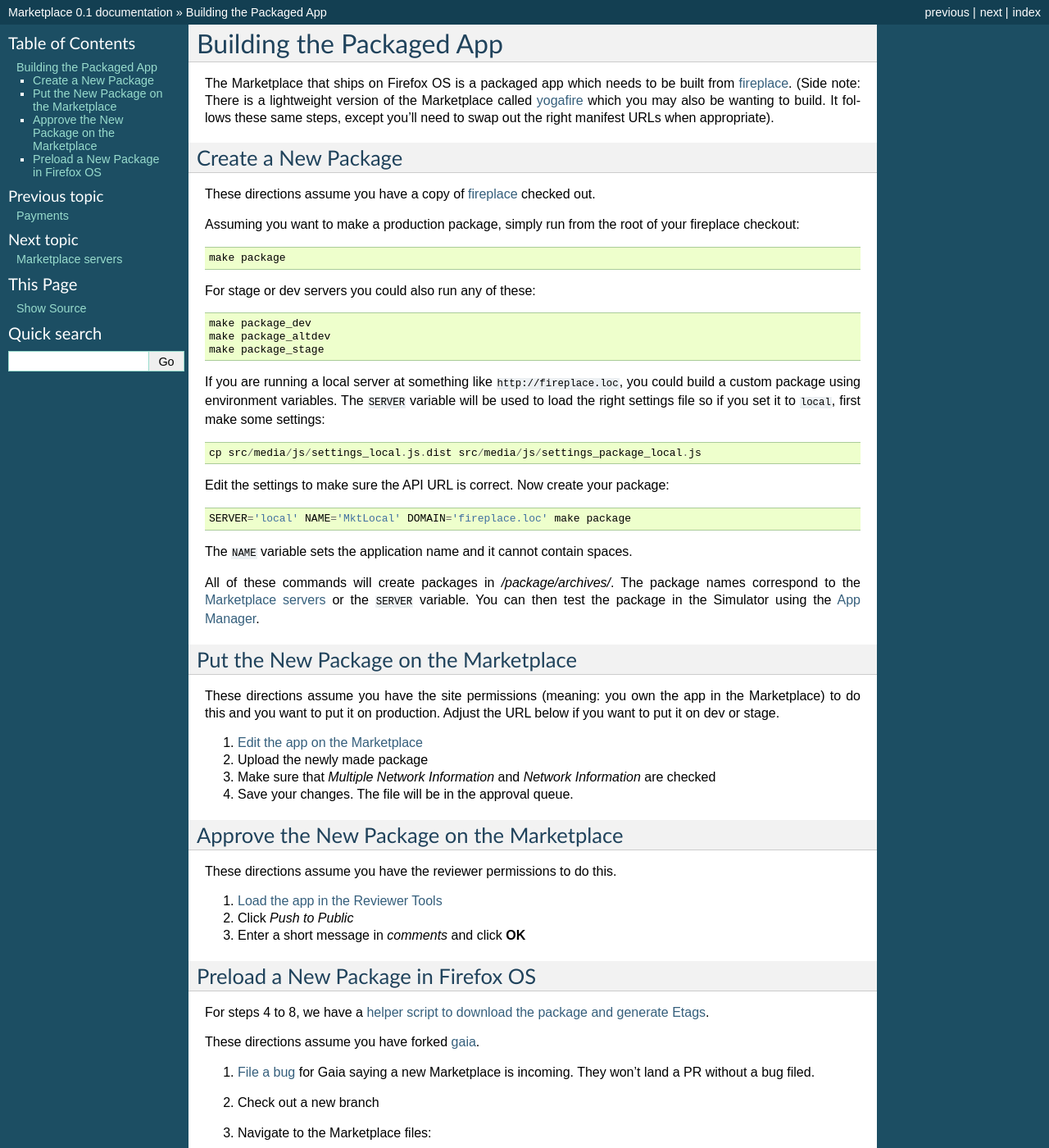
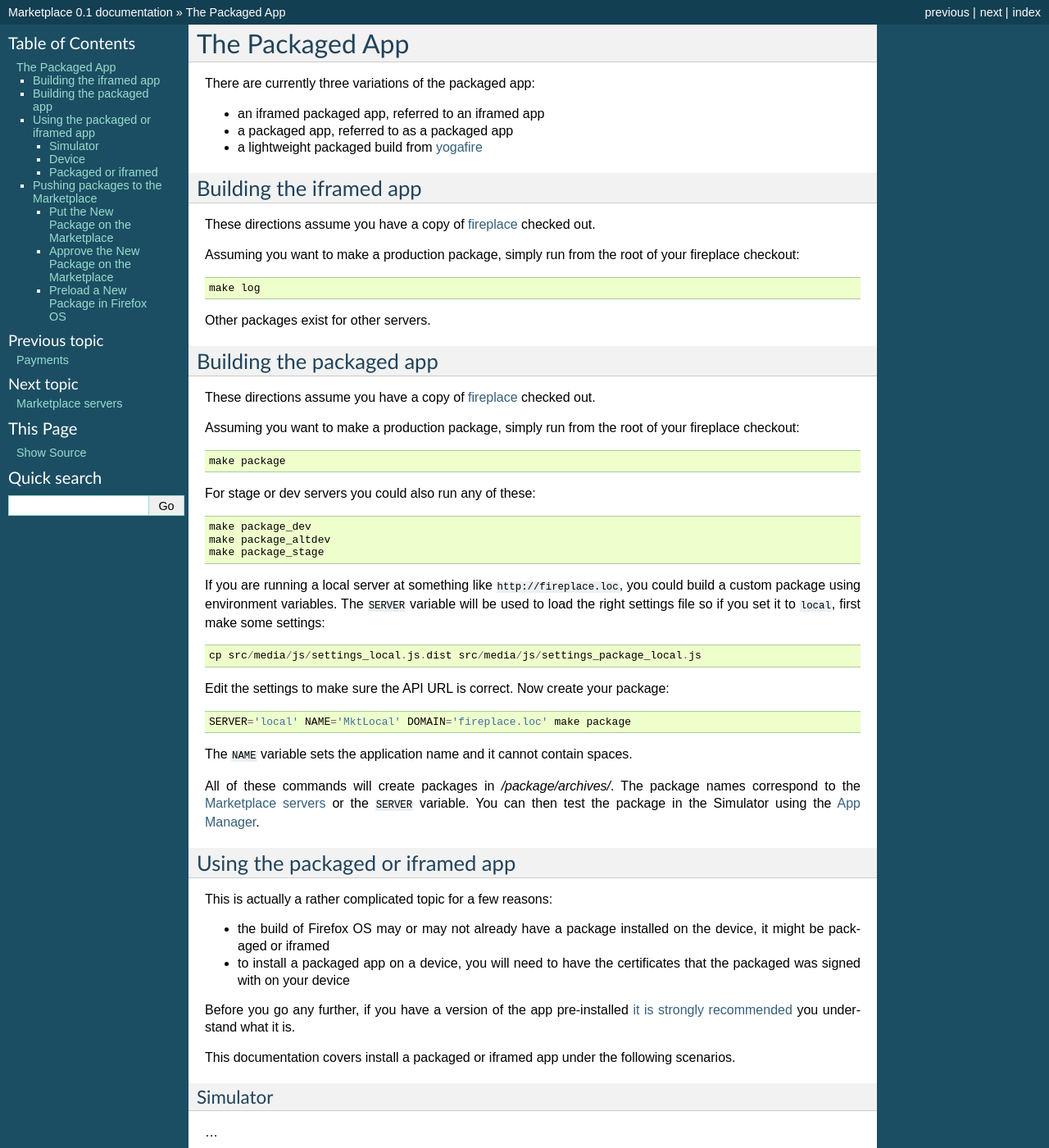
Before and after one commit to mozilla/marketplace-docs, a Sphinx documentation site: the page built from docs/topics/package.rst, in a window 1280 px wide and 1400 px high. Shown: the whole window at 82% size. Built offline with Sphinx 7.4.7, drawn with Linux system fonts in a browser that asks for light colours; some of the changed text lies outside the part shown.

Commit message:
an attempt at starting how to install the package

```diff
--- a/docs/topics/package.rst
+++ b/docs/topics/package.rst
@@ -1,18 +1,31 @@
 .. _package:
 
 =========================
-Building the Packaged App
+The Packaged App
 =========================
 
-The Marketplace that ships on Firefox OS is a packaged app which needs to
-be built from `fireplace <https://github.com/mozilla/fireplace>`_.  (Side note:
-There is a lightweight version of the Marketplace called
-`yogafire <https://github.com/mozilla.yogafire>`_ which you may also be wanting
-to build.  It follows these same steps, except you'll need to swap out the right
-manifest URLs when appropriate).
+There are currently three variations of the packaged app:
 
-Create a New Package
---------------------
+* an iframed packaged app, referred to an iframed app
+* a packaged app, referred to as a packaged app
+* a lightweight packaged build from `yogafire <https://github.com/mozilla.yogafire>`_
+
+
+Building the iframed app
+========================
+
+These directions assume you have a copy of `fireplace <https://github.com/mozilla/fireplace>`_
+checked out.
+
+Assuming you want to make a production package, simply run from the root of
+your fireplace checkout::
+
+    make log
+
+Other packages exist for other servers.
+
+Building the packaged app
+=========================
 
 These directions assume you have a copy of `fireplace <https://github.com/mozilla/fireplace>`_
 checked out.
@@ -46,6 +59,49 @@
 correspond to the :ref:`Marketplace servers <marketplace-servers-label>`
 or the ``SERVER`` variable. You can then test
 the package in the Simulator using the `App Manager <https://developer.mozilla.org/en-US/Firefox_OS/Using_the_App_Manager>`_.
+
+Using the packaged or iframed app
+=================================
+
+This is actually a rather complicated topic for a few reasons:
+
+* the build of Firefox OS may or may not already have a package installed on
+  the device, it might be packaged or iframed
+* to install a packaged app on a device, you will need to have the certificates
+  that the packaged was signed with on your device
+
+Before you go any further, if you have a version of the app pre-installed
+:ref:`it is strongly recommended <packaged-or-iframed-label>` you understand what it
+is.
+
+This documentation covers install a packaged or iframed app under the following
+scenarios.
+
+Simulator
+---------
+
+...
+
+Device
+------
+
+...
+
+.. _packaged-or-iframed-label:
+
+Packaged or iframed
+-------------------
+
+On the simulator...
+
+On a device...
+
+
+Pushing packages to the Marketplace
+===================================
+
+The following refers to putting an app on to the Marketplace. However these are
+instructions most contributors should not need to run.
 
 Put the New Package on the Marketplace
 --------------------------------------
```
